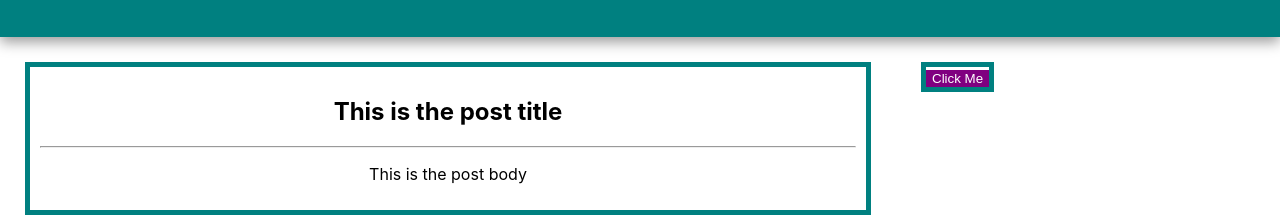
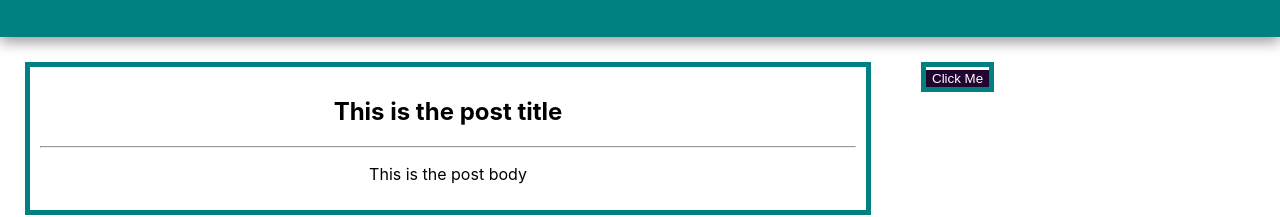
Before and after one commit to Islam412/REACT-Task1, a React (Create React App) app: page / in a window 1280 px wide. In both pictures the pointer is over the button "Click Me". Shown: the part 163-380 px from the top of the page. Built offline with nearby package versions, Linux system fonts and the light colour scheme.

Commit message:
add hover off buttom

```diff
--- a/src/TagButtomStyle.css
+++ b/src/TagButtomStyle.css
@@ -2,5 +2,8 @@
     background-color: purple;
     border: none;
     color: white;
+}
 
+.tagButton:hover {
+    background-color: #220431;
 }
```
